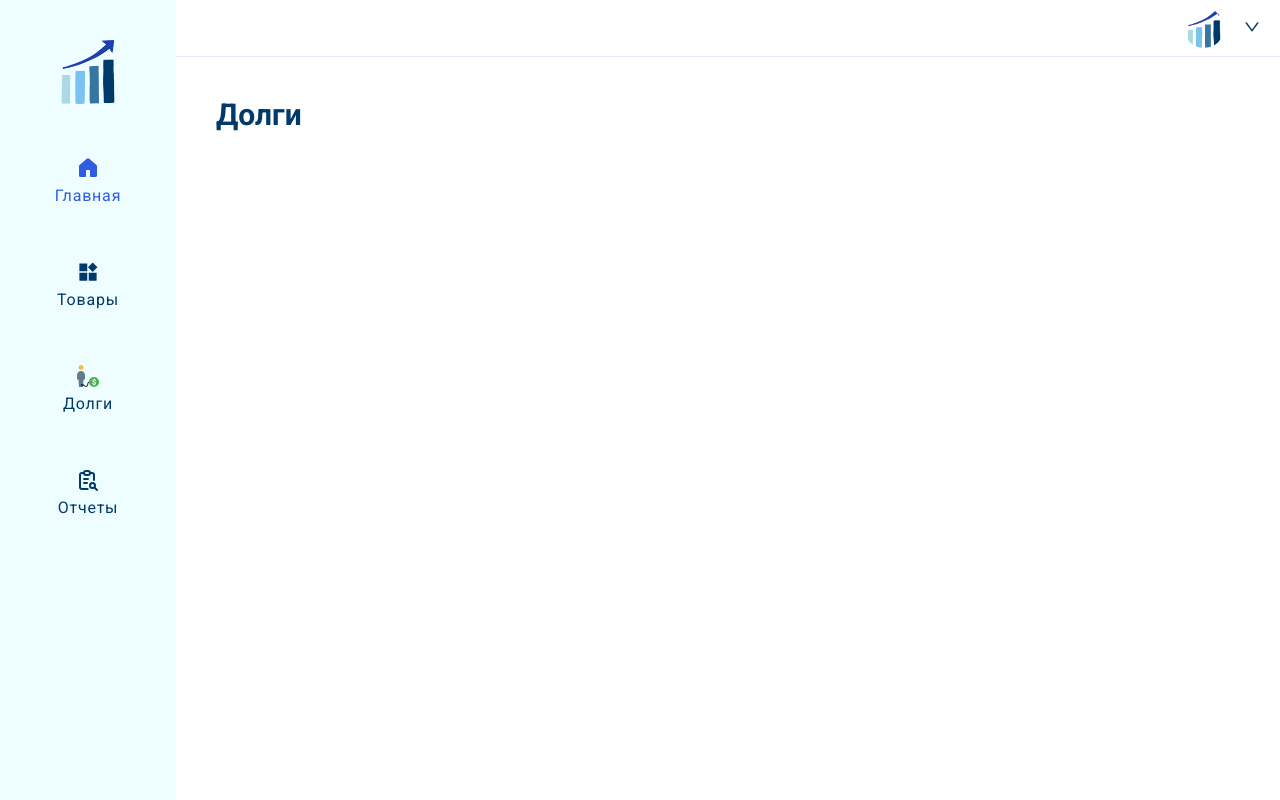
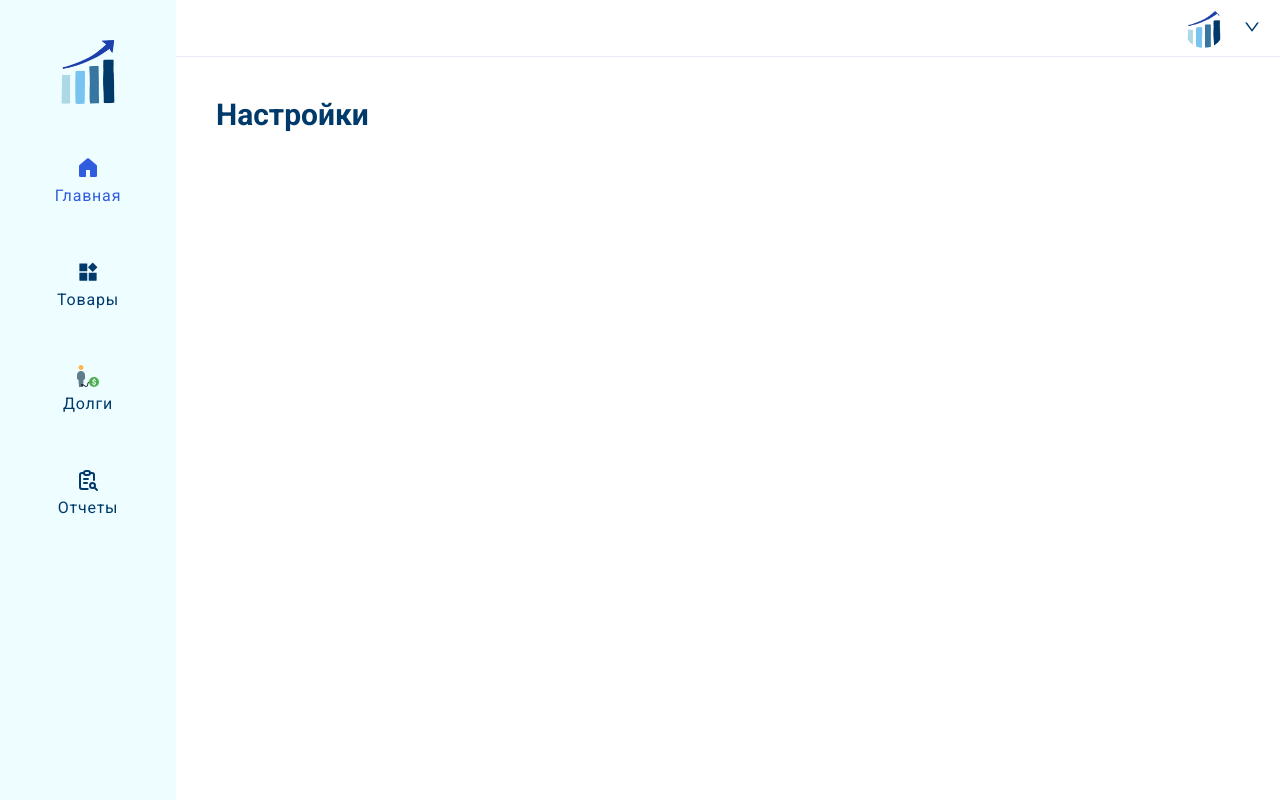
Before and after one commit to Ismoil00/shahboz-project, a React (Vite) app: page /settings in a window 1280 px wide. Built offline with nearby package versions, Linux system fonts and the light colour scheme; what ajv-errors would draw is missing.

Commit message:
bug fixing

```diff
--- a/src/components/logout.tsx
+++ b/src/components/logout.tsx
@@ -8,6 +8,11 @@ const Logout = () => {
   const navigate = useNavigate();
 
   const handleLogout = async () => {
+    const formData = new FormData();
+    formData.append("refresh_token", session.refresh_token);
+
+    console.log("REFRESH TOKEN", session.refresh_token);
+
     try {
       /* SERVER REQUEST */
       const response = await fetch(
@@ -18,7 +23,8 @@ const Logout = () => {
             "Content-Type": "application/json",
             Accept: "application/json",
           },
-          body: JSON.stringify({ refresh: session.refresh_token }),
+          // body: formData,
+          body: JSON.stringify({ refresh_token: session.refresh_token }),
         }
       );
       const data = await response.json();
--- a/src/globalStates.tsx
+++ b/src/globalStates.tsx
@@ -22,6 +22,8 @@ export const GlobalStates = createContext<GlobalStatesProps>({
 function GlobalStatesProvider({ children }: ReactChildren) {
   const [session, setSession] = useState<UserSession>(emptySession);
 
+  console.log("SESSION", session);
+
   return (
     <GlobalStates.Provider value={{ session, setSession }}>
       {children}
--- a/src/pages/settings/index.tsx
+++ b/src/pages/settings/index.tsx
@@ -5,7 +5,7 @@ function Settings() {
     <div>
       <Header />
       <h1 className="text-3xl font-bold text-default-text pt-10 pl-10">
-        Долги
+        Настройки
       </h1>
     </div>
   );
```
